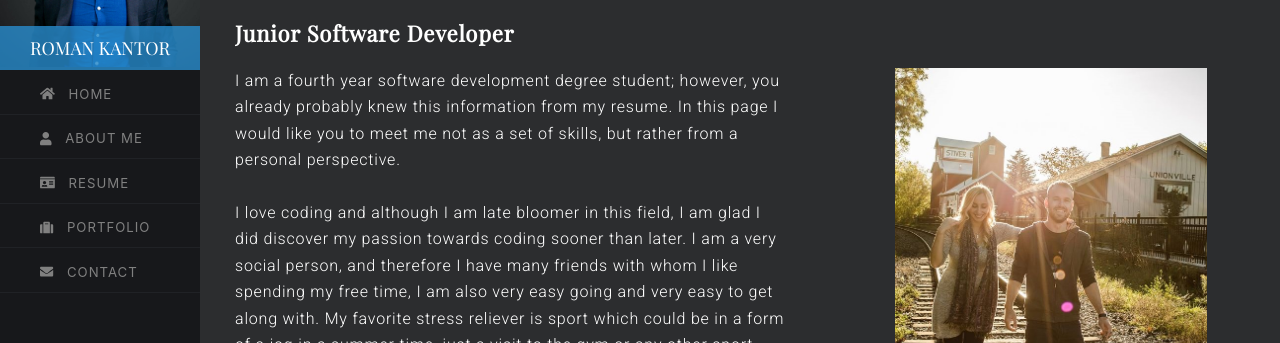
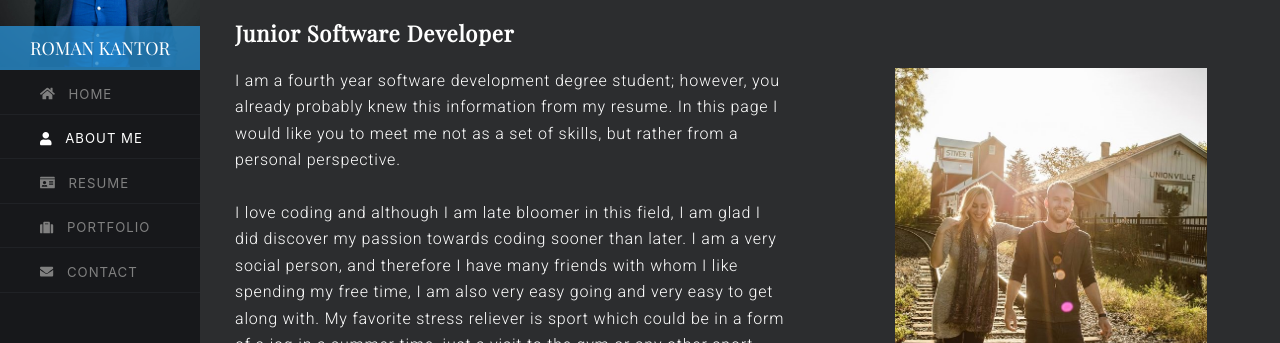
Before and after one commit to RomanKantor89/my-portfolio, a React (Create React App) app: page /AboutMe in a window 1280 px wide. Shown: the part 133-476 px from the top of the page. Built offline with nearby package versions, Linux system fonts and the light colour scheme.

Commit message:
Fixed Nav and Safari support

```diff
--- a/src/App.css
+++ b/src/App.css
@@ -156,12 +156,8 @@
 
 }
 
-
 /* Heading styling for all the pages */
-
 .page {
-	display: flex;
-	flex-direction: column;
 	width: 100%;
 	height: 100%;
 	margin-left: 35px;
--- a/src/App.js
+++ b/src/App.js
@@ -2,7 +2,7 @@ import React, { Component } from 'react';
 import Nav from 'react-bootstrap/Nav';
 import {Link} from 'react-router-dom';
 import { Route, Switch} from "react-router-dom";
-import { faHome, faUser, faIdCard, faSuitcase, faBlog, faEnvelope, faBars } from "@fortawesome/free-solid-svg-icons";
+import { faBars } from "@fortawesome/free-solid-svg-icons";
 import { faGithubSquare } from "@fortawesome/free-brands-svg-icons"
 import { FontAwesomeIcon } from "@fortawesome/react-fontawesome";
 import { CSSTransition } from 'react-transition-group';
@@ -13,30 +13,29 @@ import Portfolio from './components/Portfolio/Portfolio'
 import Blog from './components/Blog/Blog'
 import Contact from './components/Contact/Contact'
 import NotFound from './components/Not_found/NotFound'
+import Navbar from './components/nav'
+import OutsideClickHandler from 'react-outside-click-handler';
 
 import './App.css';
 
 class App extends Component {
   constructor(props){
     super(props);
-    this.updateMenuState = this.updateMenuState.bind(this);
+  }
 
-  }
   state = {
     mobileToggle: false,
     isActive: false,
-  }
-
-  updateMenuState(){
-    this.setState({mobileToggle: !this.state.mobileToggle})
   }
 
   render() {
     return(
       <div className="container">
         {/* mobile menu */}
+        <OutsideClickHandler onOutsideClick={() => { this.setState({mobileToggle:false}) }}>
+
         <div className="mobile-nav">
-          <a className="mobile-toggle" onClick={this.updateMenuState}>
+          <a className="mobile-toggle" onClick={() => { this.setState({mobileToggle: !this.state.mobileToggle}) }}>
             <FontAwesomeIcon icon={faBars}/>
           </a>
           <h2><Link to="/" className="nav-link">ROMAN KANTOR</Link></h2>
@@ -50,9 +49,9 @@ class App extends Component {
               <img className="HeadShotImage" src={require('../src/images/RomanHeadShotCroped.jpg')} alt="Original"/>
               <h2>ROMAN KANTOR</h2>
             </div>
-            <div className="main-menu-links" id="NavLinks">
-              <Navbar />
-            </div>
+              <div className="main-menu-links" id="NavLinks">
+                <Navbar/>
+              </div>
             <div className="main-menu-links">
               <p id="githubIcon">
               <Nav.Link href="https://github.com/RomanKantor89" target="_blank">
@@ -67,6 +66,7 @@ class App extends Component {
             </div>
           </div>
         </CSSTransition >
+        </OutsideClickHandler>
 
         <div className="content"  >
           <Switch >
@@ -79,49 +79,10 @@ class App extends Component {
             <Route render={() => (<NotFound />)} />
           </Switch>
         </div>
+
       </div>
     )
   }
 }
 
 export default App;
-
-const Navbar = () => {
-  return(
-    <Nav defaultActiveKey="/">
-      <ul>
-        <li>
-          <Link to="/" className="nav-link" >
-            <FontAwesomeIcon icon={faHome} /> &nbsp;
-            HOME
-            <span className="border"></span>
-          </Link>
-        </li>
-        <li>
-          <Link to="/AboutMe" className="nav-link">
-            <FontAwesomeIcon  icon={faUser}/> &nbsp;
-            ABOUT ME
-          </Link>
-        </li>
-        <li>
-          <Link to="/Resume" className="nav-link">
-            <FontAwesomeIcon icon={faIdCard}/> &nbsp;
-            RESUME
-          </Link>
-        </li>
-        <li>
-          <Link to="/Portfolio" className="nav-link">
-            <FontAwesomeIcon icon={faSuitcase}/> &nbsp;
-            PORTFOLIO
-          </Link>
-        </li>
-        <li>
-          <Link to="/Contact" className="nav-link">
-            <FontAwesomeIcon icon={faEnvelope}/> &nbsp;
-            CONTACT
-          </Link>
-        </li>
-      </ul>
-    </Nav>
-  );
-}
--- /dev/null
+++ b/src/components/nav.js
@@ -0,0 +1,52 @@
+
+import React, { Component } from 'react';
+import Nav from 'react-bootstrap/Nav';
+import {NavLink} from 'react-router-dom';
+import { faHome, faUser, faIdCard, faSuitcase, faBlog, faEnvelope } from "@fortawesome/free-solid-svg-icons";
+import { FontAwesomeIcon } from "@fortawesome/react-fontawesome";
+
+
+class Navbar extends Component {
+
+	render(){
+		return(
+				<Nav >
+					<ul>
+						<li>
+							<NavLink to="/" className="nav-link" >
+								<FontAwesomeIcon icon={faHome} /> &nbsp;
+								HOME
+								<span className="border"></span>
+							</NavLink>
+						</li>
+						<li>
+							<NavLink to="/AboutMe" className="nav-link" activeStyle={{color:"white"}}>
+								<FontAwesomeIcon  icon={faUser}/> &nbsp;
+								ABOUT ME
+							</NavLink>
+						</li>
+						<li>
+							<NavLink to="/Resume" className="nav-link" activeStyle={{color:"white"}}>
+								<FontAwesomeIcon icon={faIdCard}/> &nbsp;
+								RESUME
+							</NavLink>
+						</li>
+						<li>
+							<NavLink to="/Portfolio" className="nav-link" activeStyle={{color:"white"}}>
+								<FontAwesomeIcon icon={faSuitcase}/> &nbsp;
+								PORTFOLIO
+							</NavLink>
+						</li>
+						<li>
+							<NavLink to="/Contact" className="nav-link" activeStyle={{color:"white"}}>
+								<FontAwesomeIcon icon={faEnvelope}/> &nbsp;
+								CONTACT
+							</NavLink>
+						</li>
+					</ul>
+				</Nav>
+			);
+	}
+}
+
+export default Navbar;
```
Also changed, not shown: src/components/About_me/AboutMe.css (line endings or trailing spaces).
